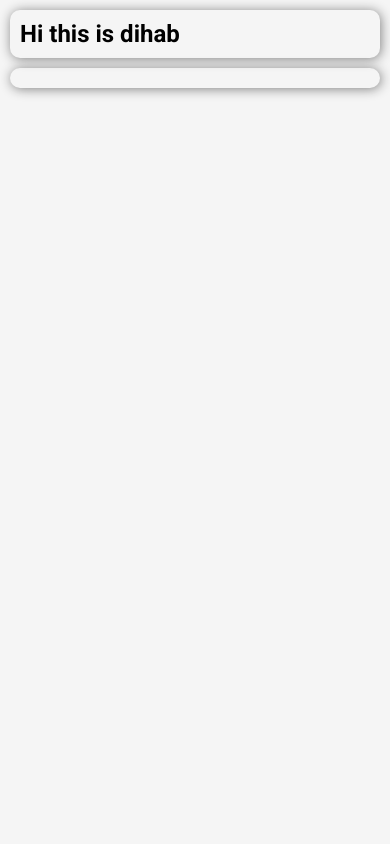
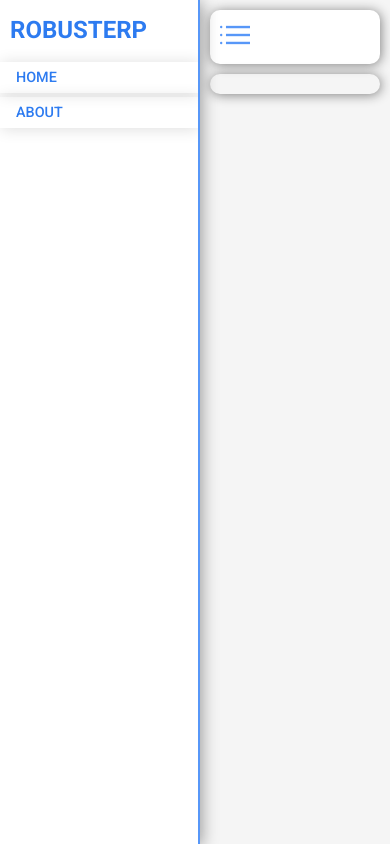
Before and after one commit to efthakhar/v-school-frontend, a Vue app: page / in a window 390 px wide. Built offline with nearby package versions, Linux system fonts and the light colour scheme; a web font is replaced by a local one.

Commit message:
3rd commit

```diff
--- a/src/assets/custom.css
+++ b/src/assets/custom.css
@@ -0,0 +1,21 @@
+/* for crome */
+::-webkit-scrollbar {
+    width: 5px;
+    }
+    ::-webkit-scrollbar-track {
+    background: #000000;
+    }
+    ::-webkit-scrollbar-thumb {
+    background: #5797F8;
+    border-radius: 10px;
+    }
+    /* for mozilla */
+    .dashboard-sidebar{
+
+        scrollbar-width: thin;
+        scrollbar-color: #5797F8 black;
+}
+
+/*  Utility classes */
+
+.border-r-10{ border-radius: 100px; }
--- a/src/assets/main.css
+++ b/src/assets/main.css
@@ -1,6 +1,6 @@
 @import "./base.css";
 @import "./bootstrap5.css";
-@import "./custom.css";
+
 
 @import url('https://fonts.googleapis.com/css2?family=Blinker:wght@300;400;600;700&family=Jost:wght@200;400;500;600;700;800;900&family=Lato:wght@300;400;700;900&family=Nunito:wght@200;400;600;900&family=Poppins:wght@100;200;300;500;600;700&family=Roboto:wght@100;300;500;700&display=swap');
 
@@ -8,32 +8,8 @@
 *,*::after,*::before{ margin: 0; padding: 0; box-sizing: border-box;}
 body{ width: 100vw; font-family: 'Roboto', sans-serif;}
 
-a{ text-decoration: none;}
+a{
+  text-decoration: none;
+}
 
-
-
-/* .dashboard-sidebar::-webkit-scrollbar
- {
-    display: none;
-}
-.dashboard-sidebar{
-    -ms-overflow-style: none;
-    scrollbar-width: none;
-  } */
-/* for crome */
-::-webkit-scrollbar {
-width: 5px;
-}
-::-webkit-scrollbar-track {
-background: #000000;
-}
-::-webkit-scrollbar-thumb {
-background: #5797F8;
-border-radius: 10px;
-}
-/* for mozilla */
-.dashboard-sidebar{
-
-    scrollbar-width: thin;
-    scrollbar-color: #5797F8 black;
-}
+@import "./custom.css";
--- /dev/null
+++ b/src/components/header.vue
@@ -0,0 +1,62 @@
+<script>
+import { sidebarStatus } from '../stores/sidebar-status.js'
+
+export default{
+    data(){
+        return{
+             sidebar_status: sidebarStatus()
+        }
+    },
+    methods:{
+        toggleSidebar(){
+            this.sidebar_status.toggleCollapse
+        }
+    }
+
+}
+
+</script>
+
+
+<template>
+<div class="dashboard-header">
+    <div class="menu-icon" v-on:click="sidebar_status.toggleCollapse()">
+            <svg version="1.1" id="Layer_1" xmlns="http://www.w3.org/2000/svg"
+            xmlns:xlink="http://www.w3.org/1999/xlink" x="0px" y="0px"
+            viewBox="0 0 377 377" style="enable-background:new 0 0 377 377;"
+            xml:space="preserve">
+            <g>
+                <circle cx="15" cy="88.5" r="15"/>
+                <rect x="75" y="73.5" width="302" height="30"/>
+                <circle cx="15" cy="288.5" r="15"/>
+                <rect x="75" y="273.5" width="302" height="30"/>
+                <circle cx="15" cy="188.5" r="15"/>
+                <rect x="75" y="173.5" width="302" height="30"/>
+            </g>
+            <g></g><g></g><g></g><g></g><g></g><g></g><g></g><g></g><g></g><g></g><g></g><g></g><g></g><g></g><g></g>
+            </svg>
+    </div>
+</div>
+</template>
+
+<style>
+.dashboard-header{
+    background-color: #fff;
+}
+.menu-icon{
+    display: inline-block;
+}
+.menu-icon svg{
+    width: 30px !important;
+    height: 30px !important;
+    cursor: pointer;
+    fill:#5797F8;
+    transition: all .3s;
+}
+.menu-icon svg:hover{
+    width: 33px !important;
+    height: 33px !important;
+    cursor: pointer;
+    fill:#196ce7;
+}
+</style>
--- a/src/components/sidebar.vue
+++ b/src/components/sidebar.vue
@@ -1,9 +1,8 @@
 <script>
 import SideNavItem from "./side-nav-item.vue"
 
-
 export default{
-     components:{ SideNavItem },
+     components:{ SideNavItem},
     data(){
         return{
             navlinks:[
--- a/src/main.js
+++ b/src/main.js
@@ -6,9 +6,10 @@ import router from './router'
 
 import './assets/main.css'
 
+
 const app = createApp(App)
 
-//app.use(createPinia())
+app.use(createPinia())
 
 app.use(router)
 
--- /dev/null
+++ b/src/stores/sidebar-status.js
@@ -0,0 +1,19 @@
+import { defineStore } from 'pinia'
+
+export const sidebarStatus = defineStore('sidebar_status', {
+
+    state: () =>
+     ({
+        collapsed: false,
+     }),
+
+    getters: {
+      getSidebarStatus: (state) => state.collapsed,
+    },
+
+    actions: {
+      toggleCollapse() {
+         this.collapsed = !this.collapsed
+      },
+    },
+})
--- a/src/views/dashboard.vue
+++ b/src/views/dashboard.vue
@@ -1,9 +1,19 @@
 <script>
 import { RouterLink, RouterView } from 'vue-router'
+import { sidebarStatus } from '../stores/sidebar-status.js'
+
 import Sidebar from '../components/sidebar.vue';
+import Header from '../components/header.vue';
+
+
 
 export default{
-    components:{ Sidebar }
+    components:{ Sidebar, Header},
+    data(){
+        return{
+            sidebar_status: sidebarStatus()
+        }
+    }
 }
 
 </script>
@@ -12,14 +22,13 @@ export default{
 
 <div class="dashboard">
 
-    <div class="dashboard-sidebar">
+    <div class="dashboard-sidebar"
+     :class=" sidebar_status.collapsed == true ? 'dashboard-sidebar-responsive':''">
         <Sidebar/>
     </div>
 
     <div class="dashboard-content">
-        <div class="dashboard-header">
-            <h2>Hi this is dihab</h2>
-        </div>
+        <Header />
         <div class="main-content">
              <RouterView />
         </div>
@@ -47,6 +56,7 @@ export default{
     box-shadow: 2px 2px 15px rgba(0, 0, 0, 0.37);
     height: 100vh;
     overflow: auto;
+    transition: all .5s;
 }
 .dashboard-content{
     flex: 1 1 auto;
@@ -61,12 +71,17 @@ export default{
     border-radius: 10px;
 }
 
-@media (max-width:750px){
-    .dashboard-sidebar{
+.dashboard-sidebar-responsive{
+        position: absolute;
+        left:-100%;
+}
+
+/* @media (max-width:750px){
+    .dashboard-sidebar-responsive{
         position: absolute;
         left:-100%;
     }
-}
+} */
 
 
 /* dashboard header */
```
Also changed, not shown: src/stores/counter.js (deleted, +0 -16 lines).
